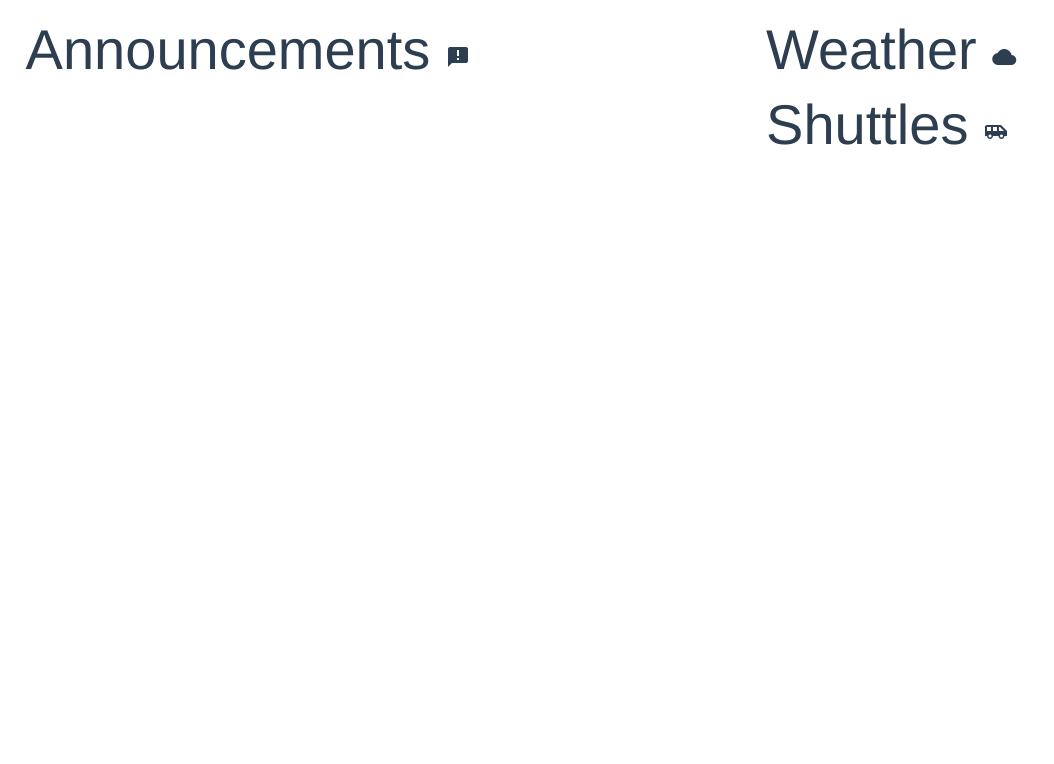
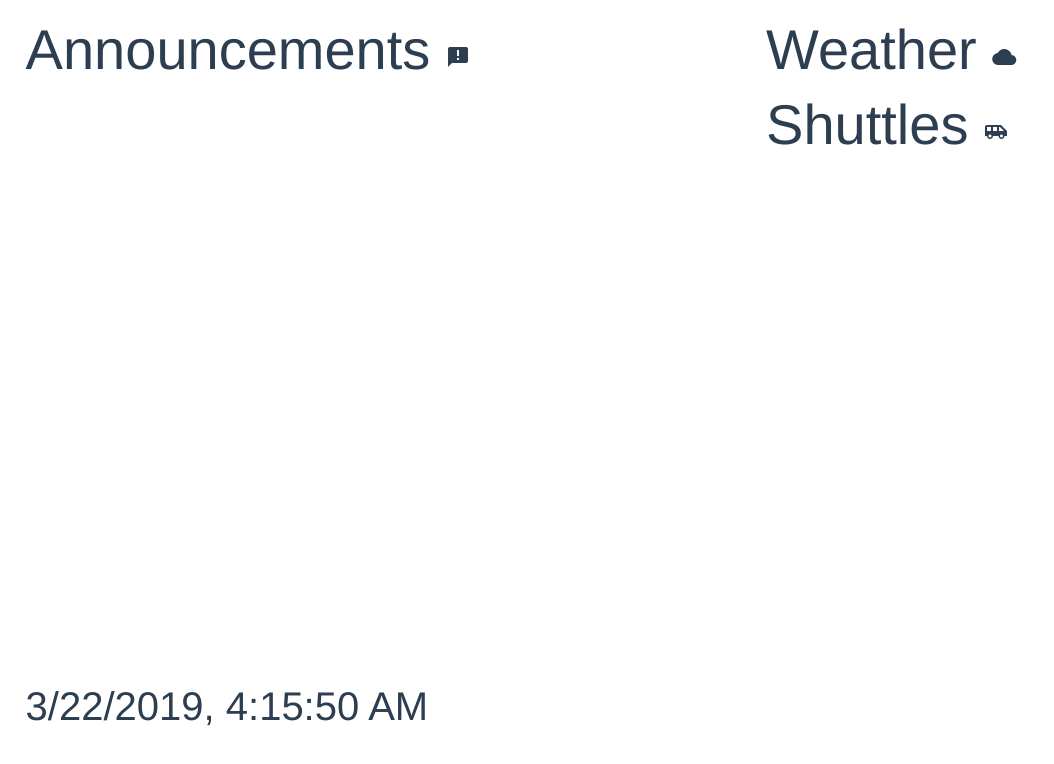
Before and after one commit to next-exec/next-display, a Vue app: page / in a window 1280 px wide. Shown: the top 764 px of the page, without its empty margins (0-1054 px from the left). Built offline with nearby package versions, Linux system fonts and the light colour scheme.

Commit message:
Add time display logic

```diff
--- a/src/App.vue
+++ b/src/App.vue
@@ -15,6 +15,7 @@
     </div>
     <div class="row" style="height: 15%; padding-top: 1vw;">
       <div class="col-md-12">
+        <h2 style="text-align: left;">{{ time }}</h2>
       </div>
     </div>
   </div>
@@ -28,13 +29,25 @@ import './app.css'
 @Component({
   components: {}
 })
-export default class App extends Vue {}
+export default class App extends Vue {
+  private time: string = ''
+
+  private mounted (): void {
+    setInterval(() => {
+      this.time = new Date().toLocaleString()
+    }, 1000)
+  }
+}
 </script>
 
 <style>
 h1 {
   font-size: 3.5em;
   text-align: left;
+}
+
+h2 {
+  font-size: 2.5em;
 }
 
 #app {
```
